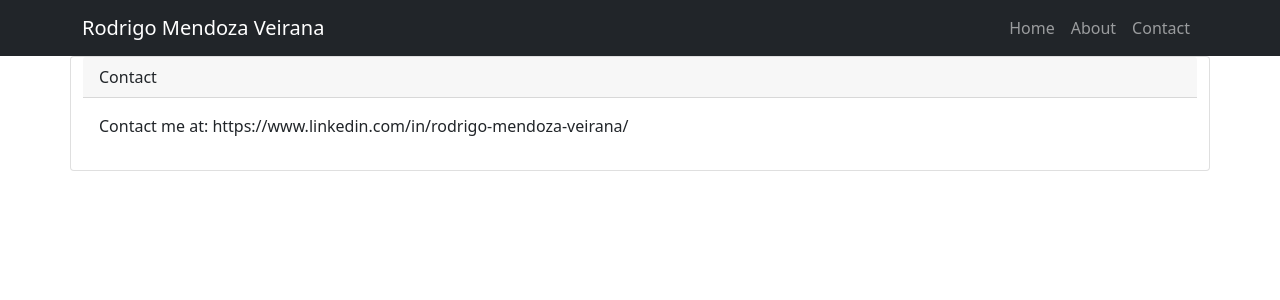
After one commit to rodrimdz/rmendozaveirana, a PHP site: page /contact.php in a window 1280 px wide. The commit adds this page. Shown: the top 300 px of the page. Run offline with PHP 8.4, Linux system fonts and the light colour scheme.

Commit message:
new version with php

```diff
--- /dev/null
+++ b/contact.html
@@ -0,0 +1 @@
+Contact me at: https://www.linkedin.com/in/rodrigo-mendoza-veirana/
--- /dev/null
+++ b/contact.php
@@ -0,0 +1,11 @@
+<?php include('header.php') ?>
+        <!-- Page content-->
+<div class="container">
+            <div class="row">
+            	<div class="card mb-4">
+                        <div class="card-header">Contact</div>
+                        <div class="card-body"><p class="card-text">Contact me at: https://www.linkedin.com/in/rodrigo-mendoza-veirana/<p></div>
+                    </div>
+
+			</div>
+</div>
--- a/header.php
+++ b/header.php
@@ -15,24 +15,14 @@
         <!-- Responsive navbar-->
         <nav class="navbar navbar-expand-lg navbar-dark bg-dark">
             <div class="container">
-                <a class="navbar-brand" href="./index.html">Rodrigo Mendoza Veirana</a>
+                <a class="navbar-brand" href="./index.php">Rodrigo Mendoza Veirana</a>
                 <button class="navbar-toggler" type="button" data-bs-toggle="collapse" data-bs-target="#navbarSupportedContent" aria-controls="navbarSupportedContent" aria-expanded="false" aria-label="Toggle navigation"><span class="navbar-toggler-icon"></span></button>
                 <div class="collapse navbar-collapse" id="navbarSupportedContent">
                     <ul class="navbar-nav ms-auto mb-2 mb-lg-0">
-                        <li class="nav-item"><a class="nav-link" href="./index.html">Home</a></li>
-                        <li class="nav-item"><a class="nav-link" href="./about.html">About</a></li>
-                        <li class="nav-item"><a class="nav-link" href="./contact.html">Contact</a></li>
+                        <li class="nav-item"><a class="nav-link" href="./index.php">Home</a></li>
+                        <li class="nav-item"><a class="nav-link" href="./about.php">About</a></li>
+                        <li class="nav-item"><a class="nav-link" href="./contact.php">Contact</a></li>
                     </ul>
                 </div>
             </div>
         </nav>
-        <!-- Page header with logo and tagline-->
-        <header class="py-5 bg-light border-bottom mb-7">
-            <div class="container">
-                <div class="text-center my-5">
-                    <h1 class="fw-bolder">Welcome to my Blog!</h1>
-                    <p class="lead mb-0">Here you can see some of my projects</p>
-                </div>
-            </div>
-        </header>
-        <!-- Page content-->
```
Also changed, not shown: HEC.php (added, +28 -0 lines), index.php (renamed from index.html, +12 -3 lines).
